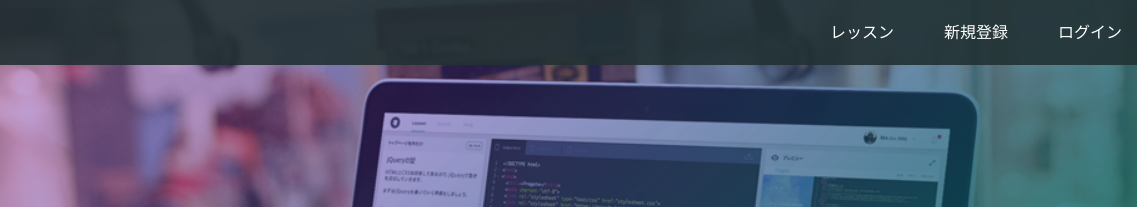
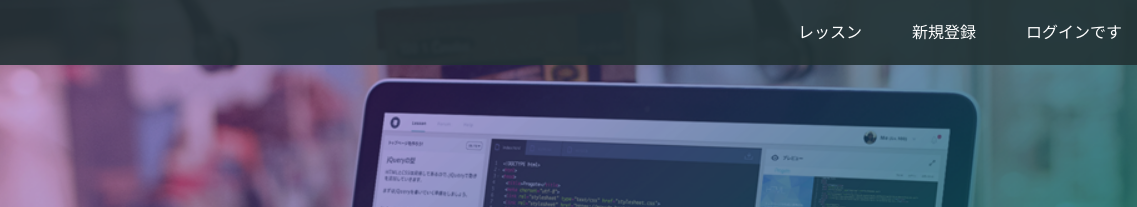
Before and after one commit to yhkani/yhkani.github.io, a plain HTML site: page index.html in a window 1280 px wide. Shown: the top 207 px of the page, 143-1280 px from the left. Drawn offline with Linux system fonts and the light colour scheme.

Commit message:
Update index.html

```diff
--- a/index.html
+++ b/index.html
@@ -17,7 +17,7 @@
       <div class="header-right">
         <a href="#">レッスン</a>
         <a href="#">新規登録</a>
-        <a href="#" class="login">ログイン</a>
+        <a href="#" class="login">ログインです</a>
       </div>
     </div>
   </header>
```
